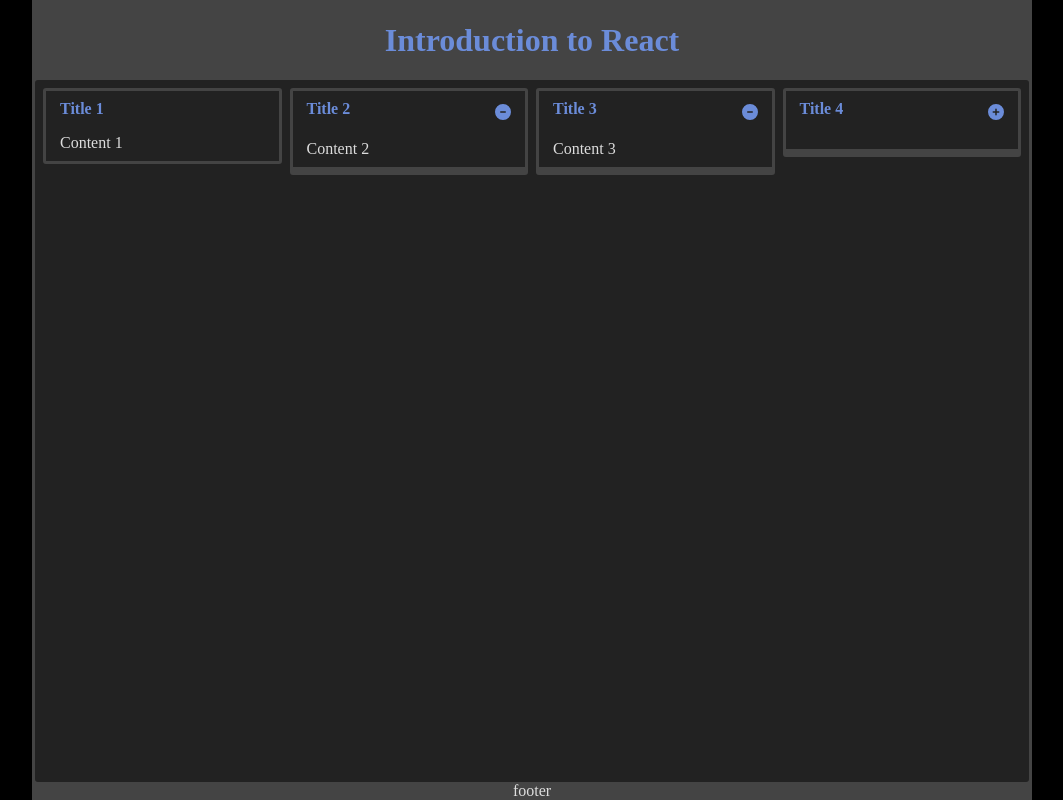
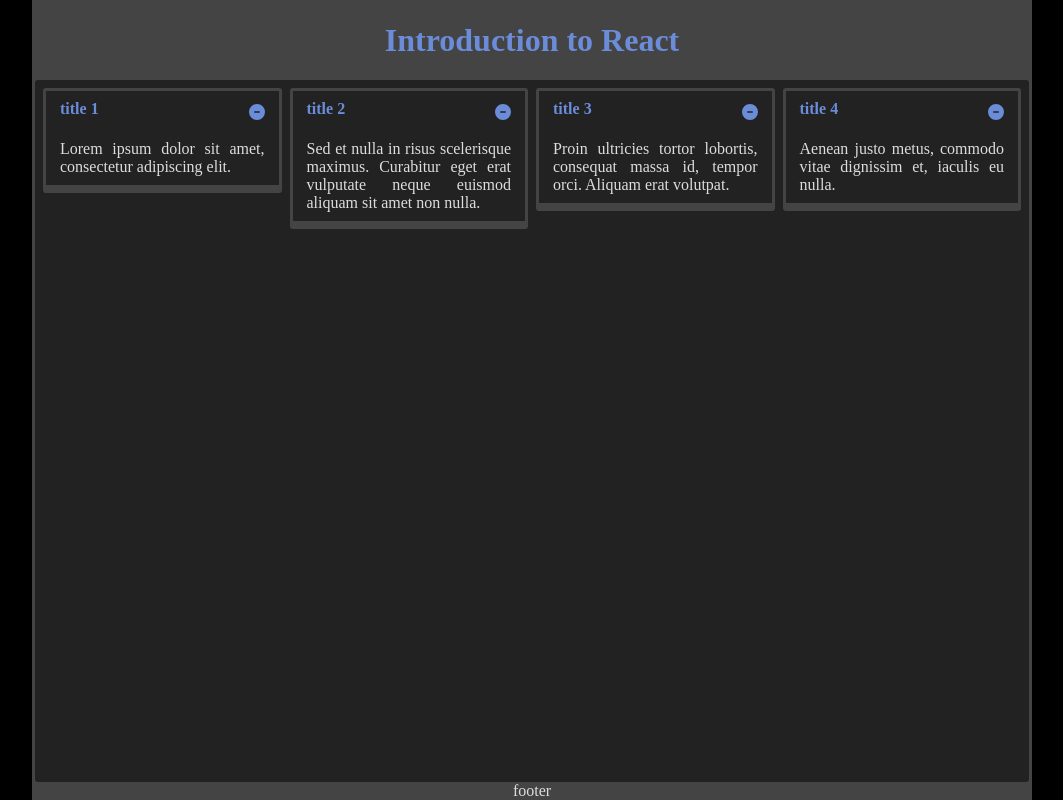
Before and after one commit to EliePouget/introduction-react, a React (Vite) app: page / in a window 1280 px wide. Shown: the whole page, without its empty margins (108-1171 px from the left). Built offline with nearby package versions, Linux system fonts and the light colour scheme.

Commit message:
Gestion d'un tableau de donnée

```diff
--- a/src/App.jsx
+++ b/src/App.jsx
@@ -2,6 +2,7 @@
 import Card from './components/Card.jsx';
 import FoldableCard from './components/FoldableCard.jsx';
 import Cards from './components/Cards.jsx';
+import cardsData from "./constants/cardsData.js";
 
 function App() {
   return (
@@ -10,12 +11,7 @@
         <h1 className="header__title">Introduction to React</h1>
       </header>
       <main className="app__main">
-        <Cards className="cards">
-          <Card title="Title 1"> Content 1 </Card>
-          <FoldableCard title="Title 2" opened> Content 2</FoldableCard>
-          <FoldableCard title="Title 3" opened> Content 3</FoldableCard>
-          <FoldableCard title="Title 4"> Content 4</FoldableCard>
-        </Cards>
+        <Cards className="cards" cardsData={cardsData}/>
       </main>
       <footer className="app__footer footer">footer</footer>
     </div>
--- a/src/components/Cards.jsx
+++ b/src/components/Cards.jsx
@@ -1,18 +1,24 @@
 import React from 'react';
 import PropTypes, { node } from "prop-types";
+import FoldableCard from "./FoldableCard.jsx";
+import foldableCard from "./FoldableCard.jsx";
 
-function Cards({ className, children, ...props }) {
+function Cards({ className, cardsData, ...props }) {
   return (
     <div className={className}>
-      {children}
+      {cardsData.map(obj =>
+        <FoldableCard title={obj.title} opened={true}>{obj.content}</FoldableCard>
+      )}
     </div>
   );
 }
 Cards.defaultProps = {
-  className : ''
+  className : '',
+  cardsData : []
 };
 Cards.propTypes = {
-  className : PropTypes.node
+  className : PropTypes.node,
+  cardsData: PropTypes.arrayOf + PropTypes.shape,
 };
 
 export default Cards;
--- /dev/null
+++ b/src/constants/cardsData.js
@@ -0,0 +1,25 @@
+export default [
+  {
+    id: 1,
+    title: "title 1",
+    content: "Lorem ipsum dolor sit amet, consectetur adipiscing elit.",
+  },
+  {
+    id: 2,
+    title: "title 2",
+    content:
+      "Sed et nulla in risus scelerisque maximus. Curabitur eget erat vulputate neque euismod aliquam sit amet non nulla.",
+  },
+  {
+    id: 3,
+    title: "title 3",
+    content:
+      "Proin ultricies tortor lobortis, consequat massa id, tempor orci. Aliquam erat volutpat.",
+  },
+  {
+    id: 4,
+    title: "title 4",
+    content:
+      "Aenean justo metus, commodo vitae dignissim et, iaculis eu nulla.",
+  },
+];
```
